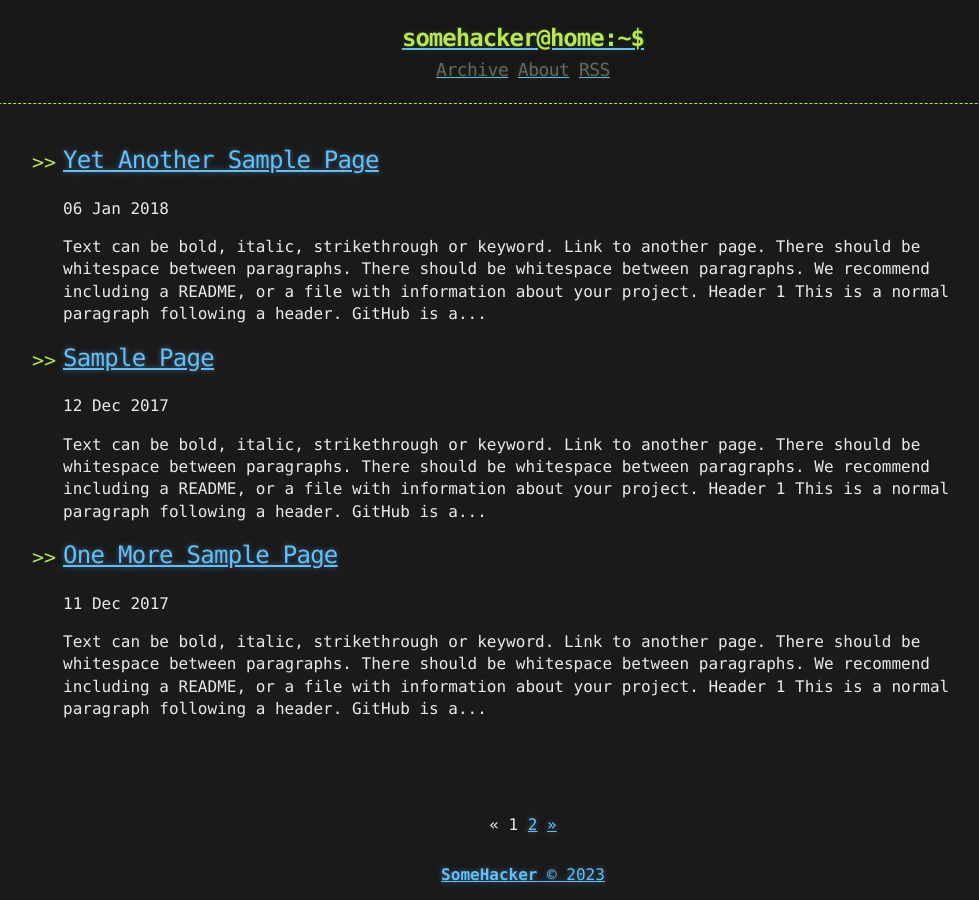
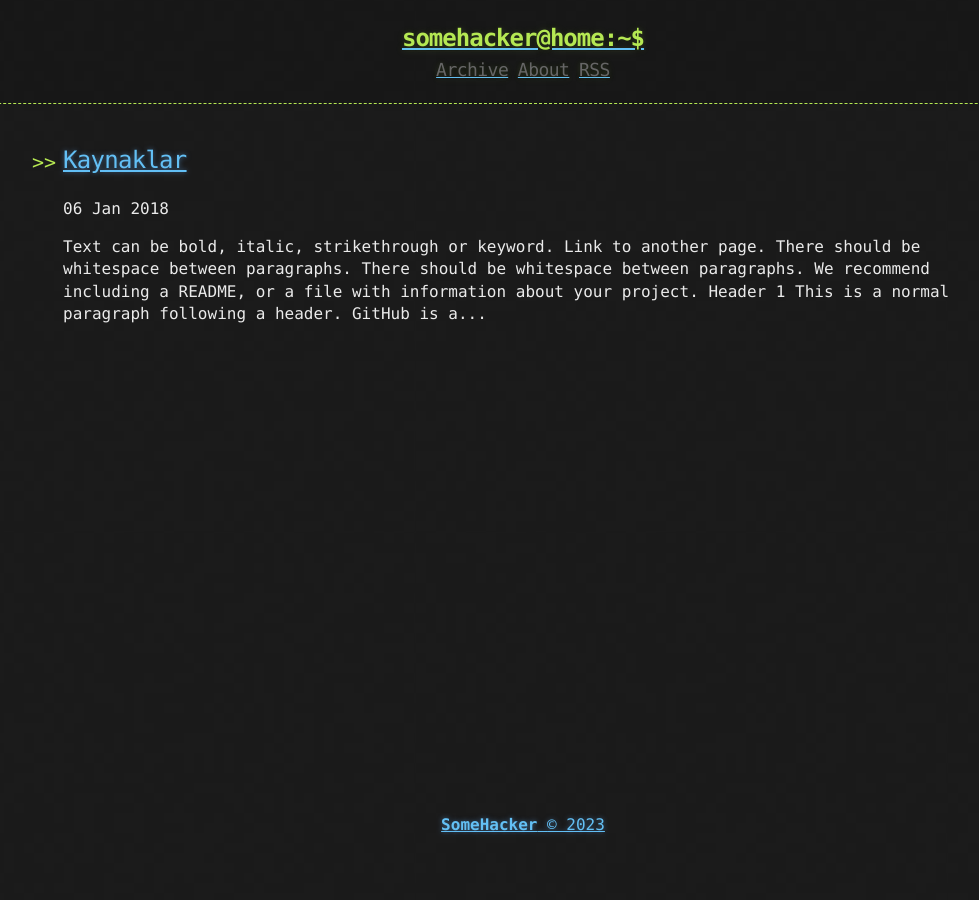
Before and after one commit to laci-vert/laci-vert.github.io, a Jekyll site: the page built from index.html, in a window 1280 px wide. Shown: the whole page, without its empty margins (117-1096 px from the left). Built offline with Jekyll 4.4.1, drawn with Linux system fonts in a browser that asks for light colours; the list of posts is cut into pages by our own code.

````diff
--- a/_posts/2017-12-10-Another-Sample-Page.md
+++ /dev/null
@@ -1,124 +0,0 @@
----
-title: Another Sample Page
-published: true
----
-
-Text can be **bold**, _italic_, ~~strikethrough~~ or `keyword`.
-
-[Link to another page](another-page).
-
-There should be whitespace between paragraphs.
-
-There should be whitespace between paragraphs. We recommend including a README, or a file with information about your project.
-
-# [](#header-1)Header 1
-
-This is a normal paragraph following a header. GitHub is a code hosting platform for version control and collaboration. It lets you and others work together on projects from anywhere.
-
-## [](#header-2)Header 2
-
-> This is a blockquote following a header.
->
-> When something is important enough, you do it even if the odds are not in your favor.
-
-### [](#header-3)Header 3
-
-```js
-// Javascript code with syntax highlighting.
-var fun = function lang(l) {
-  dateformat.i18n = require('./lang/' + l)
-  return true;
-}
-```
-
-```ruby
-# Ruby code with syntax highlighting
-GitHubPages::Dependencies.gems.each do |gem, version|
-  s.add_dependency(gem, "= #{version}")
-end
-```
-
-#### [](#header-4)Header 4
-
-*   This is an unordered list following a header.
-*   This is an unordered list following a header.
-*   This is an unordered list following a header.
-
-##### [](#header-5)Header 5
-
-1.  This is an ordered list following a header.
-2.  This is an ordered list following a header.
-3.  This is an ordered list following a header.
-
-###### [](#header-6)Header 6
-
-| head1        | head two          | three |
-|:-------------|:------------------|:------|
-| ok           | good swedish fish | nice  |
-| out of stock | good and plenty   | nice  |
-| ok           | good `oreos`      | hmm   |
-| ok           | good `zoute` drop | yumm  |
-
-### There's a horizontal rule below this.
-
-* * *
-
-### Here is an unordered list:
-
-*   Item foo
-*   Item bar
-*   Item baz
-*   Item zip
-
-### And an ordered list:
-
-1.  Item one
-1.  Item two
-1.  Item three
-1.  Item four
-
-### And a nested list:
-
-- level 1 item
-  - level 2 item
-  - level 2 item
-    - level 3 item
-    - level 3 item
-- level 1 item
-  - level 2 item
-  - level 2 item
-  - level 2 item
-- level 1 item
-  - level 2 item
-  - level 2 item
-- level 1 item
-
-### Small image
-
-![](https://assets-cdn.github.com/images/icons/emoji/octocat.png)
-
-### Large image
-
-![](https://guides.github.com/activities/hello-world/branching.png)
-
-
-### Definition lists can be used with HTML syntax.
-
-<dl>
-<dt>Name</dt>
-<dd>Godzilla</dd>
-<dt>Born</dt>
-<dd>1952</dd>
-<dt>Birthplace</dt>
-<dd>Japan</dd>
-<dt>Color</dt>
-<dd>Green</dd>
-</dl>
-
-```
-Long, single-line code blocks should not wrap. They should horizontally scroll if they are too long. This line should be long enough to demonstrate this.
-```
-
-```
-The final element.
-```
--- a/_posts/2017-12-11-One-More-Sample-Page.md
+++ /dev/null
@@ -1,124 +0,0 @@
----
-title: One More Sample Page
-published: true
----
-
-Text can be **bold**, _italic_, ~~strikethrough~~ or `keyword`.
-
-[Link to another page](another-page).
-
-There should be whitespace between paragraphs.
-
-There should be whitespace between paragraphs. We recommend including a README, or a file with information about your project.
-
-# [](#header-1)Header 1
-
-This is a normal paragraph following a header. GitHub is a code hosting platform for version control and collaboration. It lets you and others work together on projects from anywhere.
-
-## [](#header-2)Header 2
-
-> This is a blockquote following a header.
->
-> When something is important enough, you do it even if the odds are not in your favor.
-
-### [](#header-3)Header 3
-
-```js
-// Javascript code with syntax highlighting.
-var fun = function lang(l) {
-  dateformat.i18n = require('./lang/' + l)
-  return true;
-}
-```
-
-```ruby
-# Ruby code with syntax highlighting
-GitHubPages::Dependencies.gems.each do |gem, version|
-  s.add_dependency(gem, "= #{version}")
-end
-```
-
-#### [](#header-4)Header 4
-
-*   This is an unordered list following a header.
-*   This is an unordered list following a header.
-*   This is an unordered list following a header.
-
-##### [](#header-5)Header 5
-
-1.  This is an ordered list following a header.
-2.  This is an ordered list following a header.
-3.  This is an ordered list following a header.
-
-###### [](#header-6)Header 6
-
-| head1        | head two          | three |
-|:-------------|:------------------|:------|
-| ok           | good swedish fish | nice  |
-| out of stock | good and plenty   | nice  |
-| ok           | good `oreos`      | hmm   |
-| ok           | good `zoute` drop | yumm  |
-
-### There's a horizontal rule below this.
-
-* * *
-
-### Here is an unordered list:
-
-*   Item foo
-*   Item bar
-*   Item baz
-*   Item zip
-
-### And an ordered list:
-
-1.  Item one
-1.  Item two
-1.  Item three
-1.  Item four
-
-### And a nested list:
-
-- level 1 item
-  - level 2 item
-  - level 2 item
-    - level 3 item
-    - level 3 item
-- level 1 item
-  - level 2 item
-  - level 2 item
-  - level 2 item
-- level 1 item
-  - level 2 item
-  - level 2 item
-- level 1 item
-
-### Small image
-
-![](https://assets-cdn.github.com/images/icons/emoji/octocat.png)
-
-### Large image
-
-![](https://guides.github.com/activities/hello-world/branching.png)
-
-
-### Definition lists can be used with HTML syntax.
-
-<dl>
-<dt>Name</dt>
-<dd>Godzilla</dd>
-<dt>Born</dt>
-<dd>1952</dd>
-<dt>Birthplace</dt>
-<dd>Japan</dd>
-<dt>Color</dt>
-<dd>Green</dd>
-</dl>
-
-```
-Long, single-line code blocks should not wrap. They should horizontally scroll if they are too long. This line should be long enough to demonstrate this.
-```
-
-```
-The final element.
-```
--- a/_posts/2017-12-12-Sample-Page.md
+++ /dev/null
@@ -1,124 +0,0 @@
----
-title: Sample Page
-published: true
----
-
-Text can be **bold**, _italic_, ~~strikethrough~~ or `keyword`.
-
-[Link to another page](another-page).
-
-There should be whitespace between paragraphs.
-
-There should be whitespace between paragraphs. We recommend including a README, or a file with information about your project.
-
-# [](#header-1)Header 1
-
-This is a normal paragraph following a header. GitHub is a code hosting platform for version control and collaboration. It lets you and others work together on projects from anywhere.
-
-## [](#header-2)Header 2
-
-> This is a blockquote following a header.
->
-> When something is important enough, you do it even if the odds are not in your favor.
-
-### [](#header-3)Header 3
-
-```js
-// Javascript code with syntax highlighting.
-var fun = function lang(l) {
-  dateformat.i18n = require('./lang/' + l)
-  return true;
-}
-```
-
-```ruby
-# Ruby code with syntax highlighting
-GitHubPages::Dependencies.gems.each do |gem, version|
-  s.add_dependency(gem, "= #{version}")
-end
-```
-
-#### [](#header-4)Header 4
-
-*   This is an unordered list following a header.
-*   This is an unordered list following a header.
-*   This is an unordered list following a header.
-
-##### [](#header-5)Header 5
-
-1.  This is an ordered list following a header.
-2.  This is an ordered list following a header.
-3.  This is an ordered list following a header.
-
-###### [](#header-6)Header 6
-
-| head1        | head two          | three |
-|:-------------|:------------------|:------|
-| ok           | good swedish fish | nice  |
-| out of stock | good and plenty   | nice  |
-| ok           | good `oreos`      | hmm   |
-| ok           | good `zoute` drop | yumm  |
-
-### There's a horizontal rule below this.
-
-* * *
-
-### Here is an unordered list:
-
-*   Item foo
-*   Item bar
-*   Item baz
-*   Item zip
-
-### And an ordered list:
-
-1.  Item one
-1.  Item two
-1.  Item three
-1.  Item four
-
-### And a nested list:
-
-- level 1 item
-  - level 2 item
-  - level 2 item
-    - level 3 item
-    - level 3 item
-- level 1 item
-  - level 2 item
-  - level 2 item
-  - level 2 item
-- level 1 item
-  - level 2 item
-  - level 2 item
-- level 1 item
-
-### Small image
-
-![](https://assets-cdn.github.com/images/icons/emoji/octocat.png)
-
-### Large image
-
-![](https://guides.github.com/activities/hello-world/branching.png)
-
-
-### Definition lists can be used with HTML syntax.
-
-<dl>
-<dt>Name</dt>
-<dd>Godzilla</dd>
-<dt>Born</dt>
-<dd>1952</dd>
-<dt>Birthplace</dt>
-<dd>Japan</dd>
-<dt>Color</dt>
-<dd>Green</dd>
-</dl>
-
-```
-Long, single-line code blocks should not wrap. They should horizontally scroll if they are too long. This line should be long enough to demonstrate this.
-```
-
-```
-The final element.
-```
--- a/_posts/2018-01-06-Yet-Another-Sample-Page.md
+++ b/_posts/2018-01-06-Yet-Another-Sample-Page.md
@@ -1,5 +1,5 @@
 ---
-title: Yet Another Sample Page
+title: Kaynaklar
 published: true
 ---
 
````
